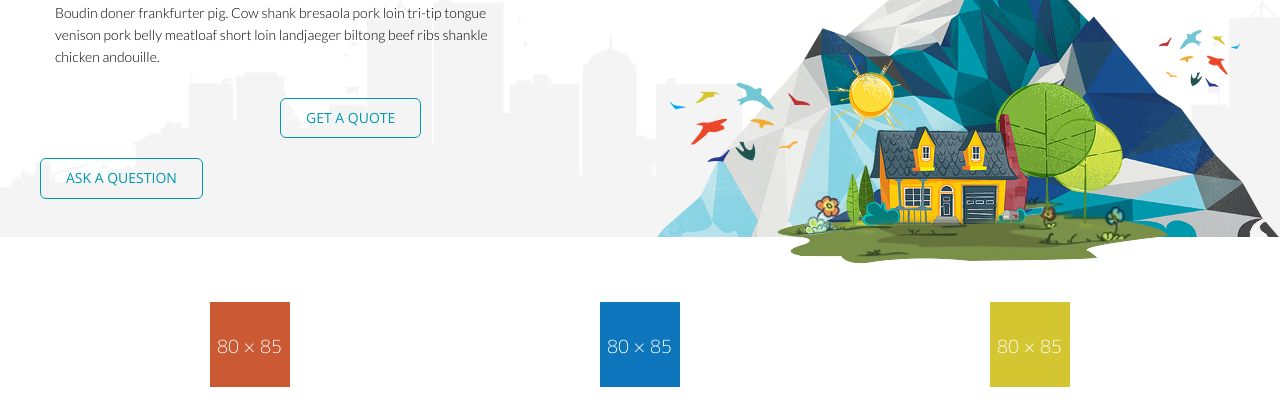
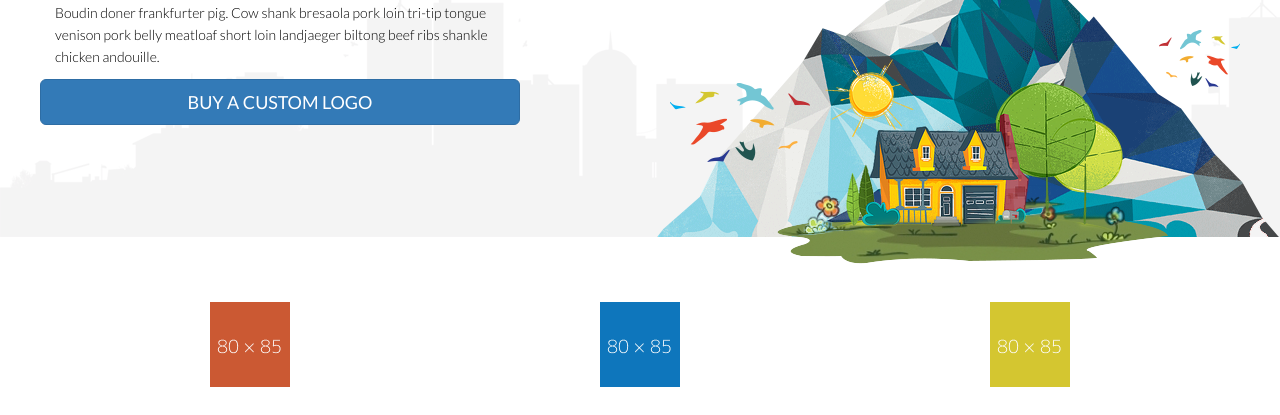
Before and after one commit to Melting-Pot-Solutions-LLC/meltingpotsolutions_design, a plain HTML site: page index.html in a window 1280 px wide. Shown: the part 385-800 px from the top of the page. Drawn offline with nearby package versions, Linux system fonts and the light colour scheme.

Commit message:
small chnages to homepage

```diff
--- a/index.html
+++ b/index.html
@@ -117,8 +117,9 @@
 
                         <div class="row">
                         <div class="col-sm-6"></div>
-                        <a href="#" class="btn btn-common btn-lg ">GET A QUOTE</a>
-                        <a href="#" class="btn btn-common btn-lg ">ASK A QUESTION</a>
+
+                        <a href="#"><button type="button" class="btn btn-primary btn-lg btn-block">BUY   A   CUSTOM   LOGO</button></a>
+
                         </div>
                         </div>
 
```
